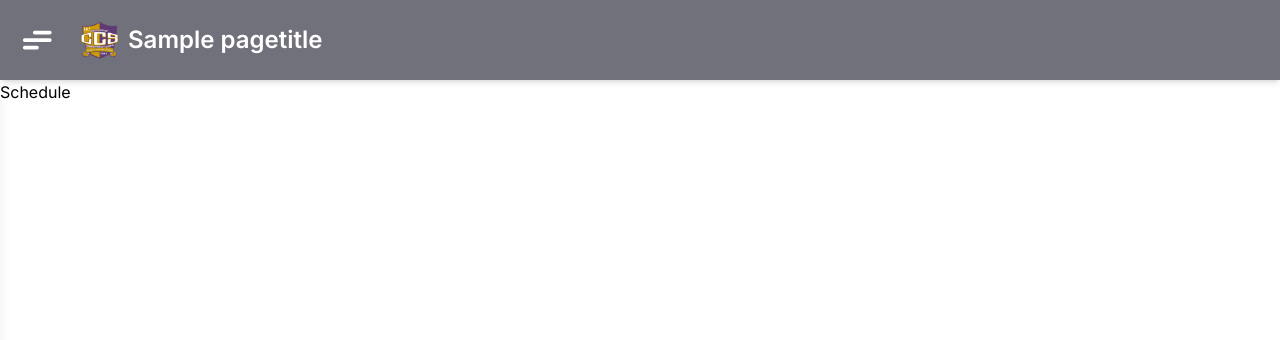
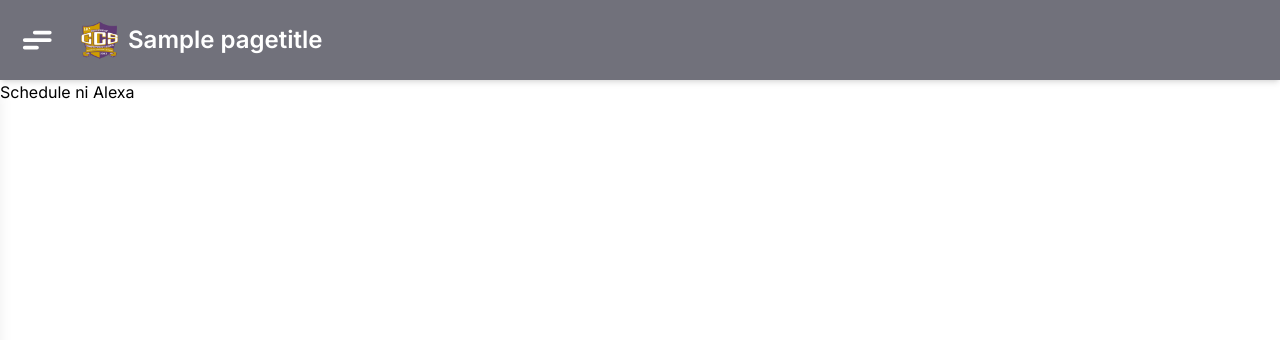
Before and after one commit to Znarfieeee/SYSARCH, a Python web app: template templates/schedule.html in a window 1280 px wide. Shown: the top 340 px of the page. Run offline with Jinja, Linux system fonts and the light colour scheme; the template is opened without the code that fills it: most values are stand-ins (such as "Sample title", 1, 10 or a date in 2020).

Commit message:
Added schedule html

```diff
--- a/templates/schedule.html
+++ b/templates/schedule.html
@@ -1,4 +1,4 @@
 {% extends 'home.html'%}
 {% block content %}
-    <h1>Schedule</h1>
+    <h1>Schedule ni Alexa</h1>
 {% endblock %}
```
